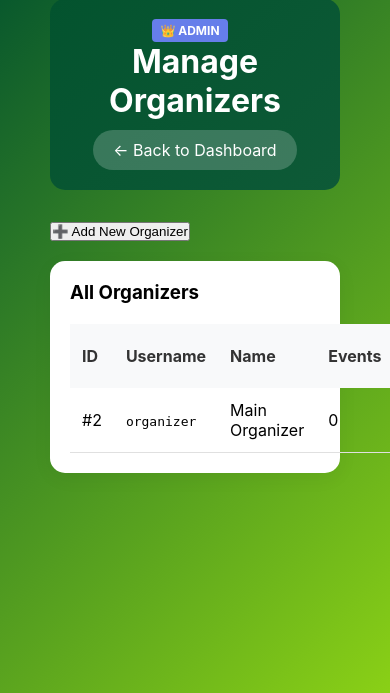
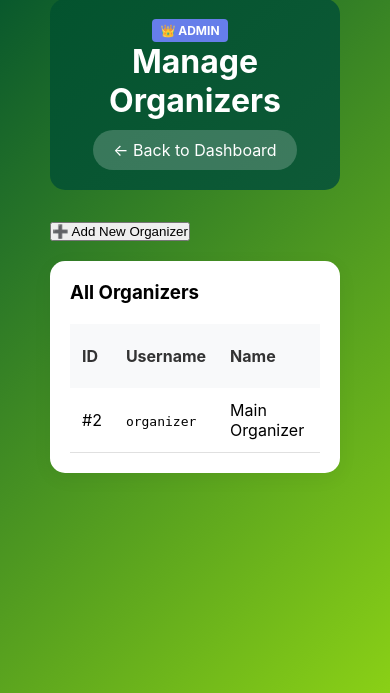
Before and after one commit to domitnd/INES_EVENT_TICKET, a PHP site: page /manage-organizers.php in a window 390 px wide; the page is wider, and only the part inside the window is pictured. Shown: the part 51-744 px from the top of that part. Run offline with PHP 8.4, Linux system fonts and the light colour scheme; a user stored in the database is signed in; data comes from the database, SQL or seed files in the repository.

Commit message:
added overflow in manage organizers

```diff
--- a/css/style.css
+++ b/css/style.css
@@ -615,3 +615,10 @@ td {
         grid-template-columns: 1fr;
     }
 }
+
+@media (max-width: 670px) {
+  .table-responsive {
+    width: 100%;
+    overflow-x: auto;
+}
+}
```
